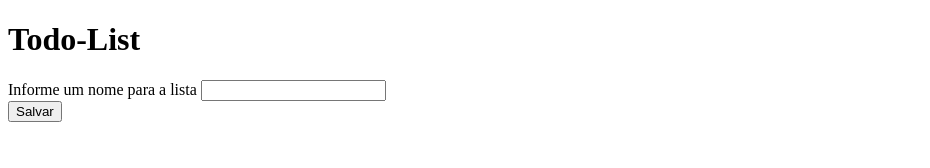
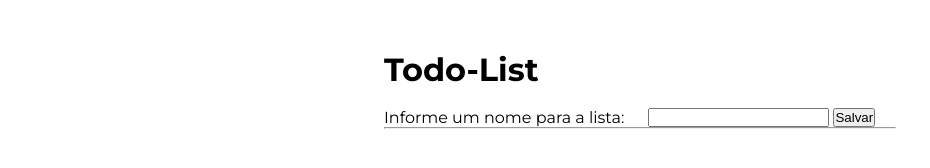
Before and after one commit to Michelyserras/TodoList_java, a plain HTML site: page Frontend/pages/index.html in a window 1280 px wide. Shown: the whole page, without its empty margins (0-930 px from the left). Drawn offline with Linux system fonts and the light colour scheme.

Commit message:
feat: centralizando seção .lists

```diff
--- a/Frontend/css/styles.css
+++ b/Frontend/css/styles.css
@@ -1,3 +1,40 @@
 *{
+    box-sizing: border-box;
+    padding: 0;
+    margin: 0;
+}
+
+:root{
+  --font:"Montserrat", sans-serif;
+  --primary-color: #7fa7f0;
+  --foreground-color: hwb(0 100% 0%);
+  --hover-color: hsl(219, 79%, 62%);
+  --border-color:hsl(0, 0%, 57%);
+}
+
+body{
+    font-family: var(--font);
+    padding-top: 50px;
+}
+
+
+header, main{
+    max-width: 32rem;
+    margin: auto;
+}
+
+
+/*Estilizando form para criar as listas*/
+
+.lists{
+    display: flex;
+    align-items: flex-end;
+    gap: 0.25rem;
+    /* border: 1px solid #7fa7f0; */
 
 }
+
+.lists div{
+    display: flex;
+    gap: 1.5rem;
+}
--- a/Frontend/pages/index.html
+++ b/Frontend/pages/index.html
@@ -3,25 +3,35 @@
   <head>
     <meta charset="UTF-8" />
     <meta name="viewport" content="width=device-width, initial-scale=1.0" />
-    <link href="../css/styles.css" type="text/css" >
+    <link rel="preconnect" href="https://fonts.googleapis.com" />
+    <link rel="preconnect" href="https://fonts.gstatic.com" crossorigin />
+    <link
+      href="https://fonts.googleapis.com/css2?family=Montserrat:ital,wght@0,100..900;1,100..900&display=swap"
+      rel="stylesheet"
+    />
+    <link rel="stylesheet" href="../css/styles.css" type="text/css" />
 
     <title>TodoList</title>
   </head>
   <body>
     <header>
       <h1>Todo-List</h1>
+      <br>
     </header>
 
     <main>
-
       <section class="create-lists">
-        <form>
+        <form class="lists">
           <div class="input">
-            <label for="listas">Informe um nome para a lista</label>
-            <input type="text" />
+            <label for="listas" class="input-lista"
+              >Informe um nome para a lista: </label
+            >
+            <input type="text" class="nome-lista" />
           </div>
           <button type="submit" class="btn">Salvar</button>
         </form>
+
+        <hr>
       </section>
 
       <section class="todo-lists">
@@ -59,9 +69,7 @@
           </form>
         </dialog>
 
-        <ul class="tasks-todoList">
-
-        </ul>
+        <ul class="tasks-todoList"></ul>
       </section>
     </main>
   </body>
```
